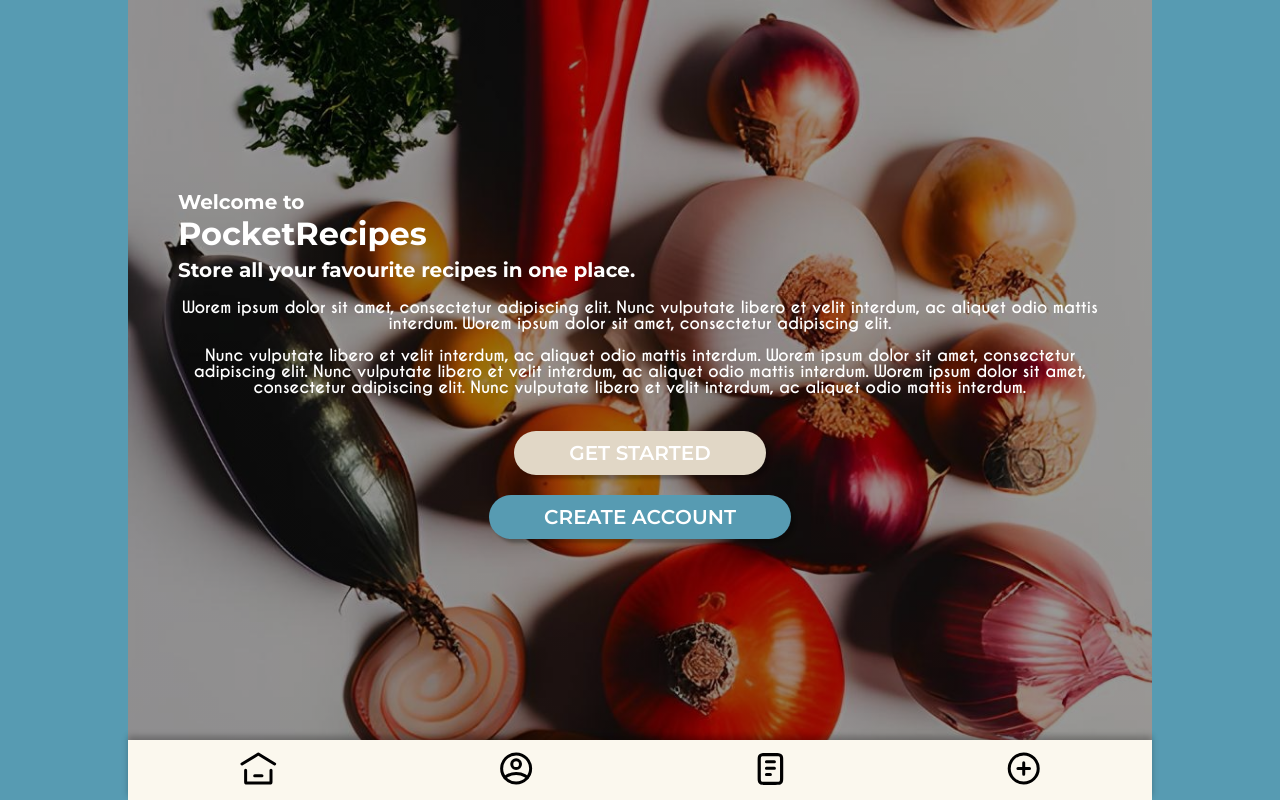
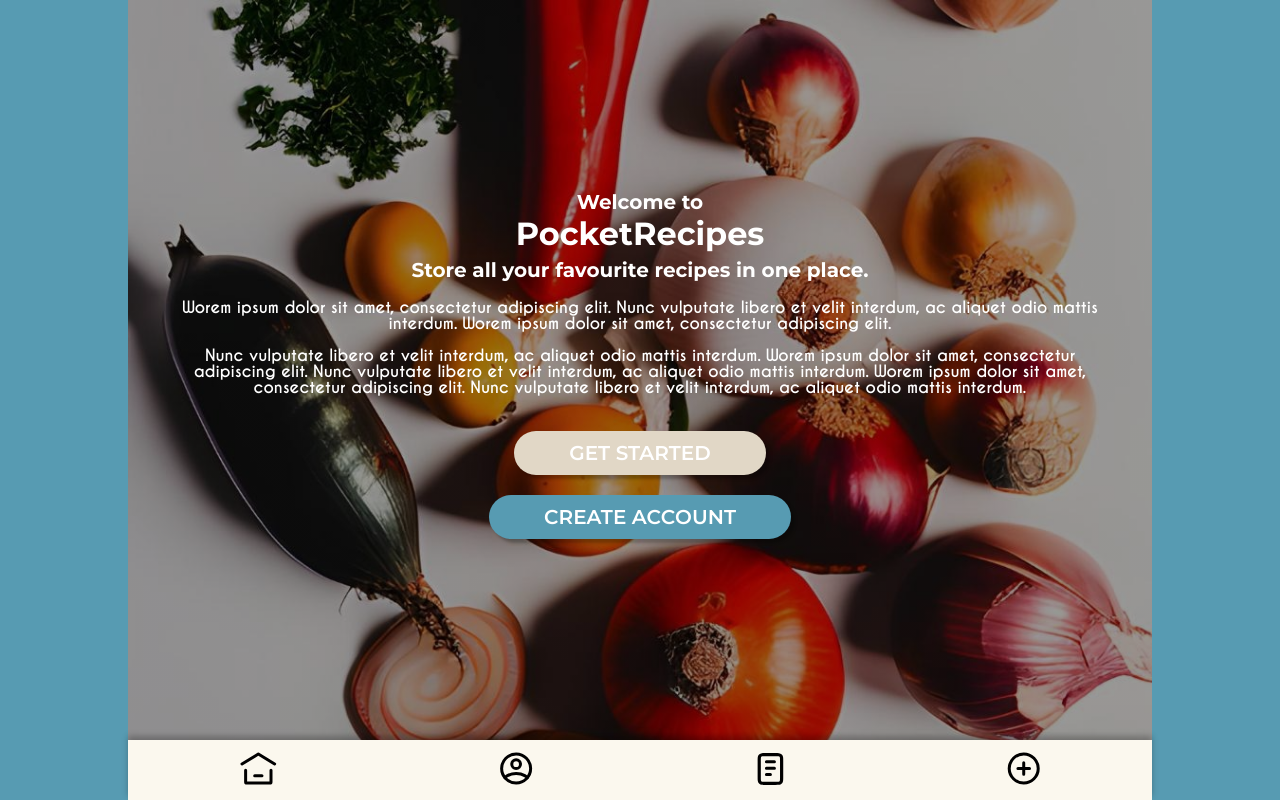
Before and after one commit to zhva/PocketRecipes, a React (Create React App) app: page / in a window 1280 px wide. Built offline with nearby package versions, Linux system fonts and the light colour scheme; no server answers; the HTML template or start-up script is replaced by a standard one.

Commit message:
starting page alignment

```diff
--- a/src/scss/NewImgButton.scss
+++ b/src/scss/NewImgButton.scss
@@ -3,7 +3,7 @@
     background-color: hsl(0, 0, 100, 20%);
     border: 1px solid $on-primary;
     color: $on-primary;
-    padding: $button-vertical-padding 15px;
+    padding: $button-vertical-padding 10px;
     border-radius: $controls-border-radius;
     box-shadow: $button-shadow;
     cursor: pointer;
--- a/src/scss/StartingPage.scss
+++ b/src/scss/StartingPage.scss
@@ -4,6 +4,7 @@
     }
     h1, h2 {
         color: white;
+        text-align: center;
     }
     height: 100vh;
     width: 100%;
```
